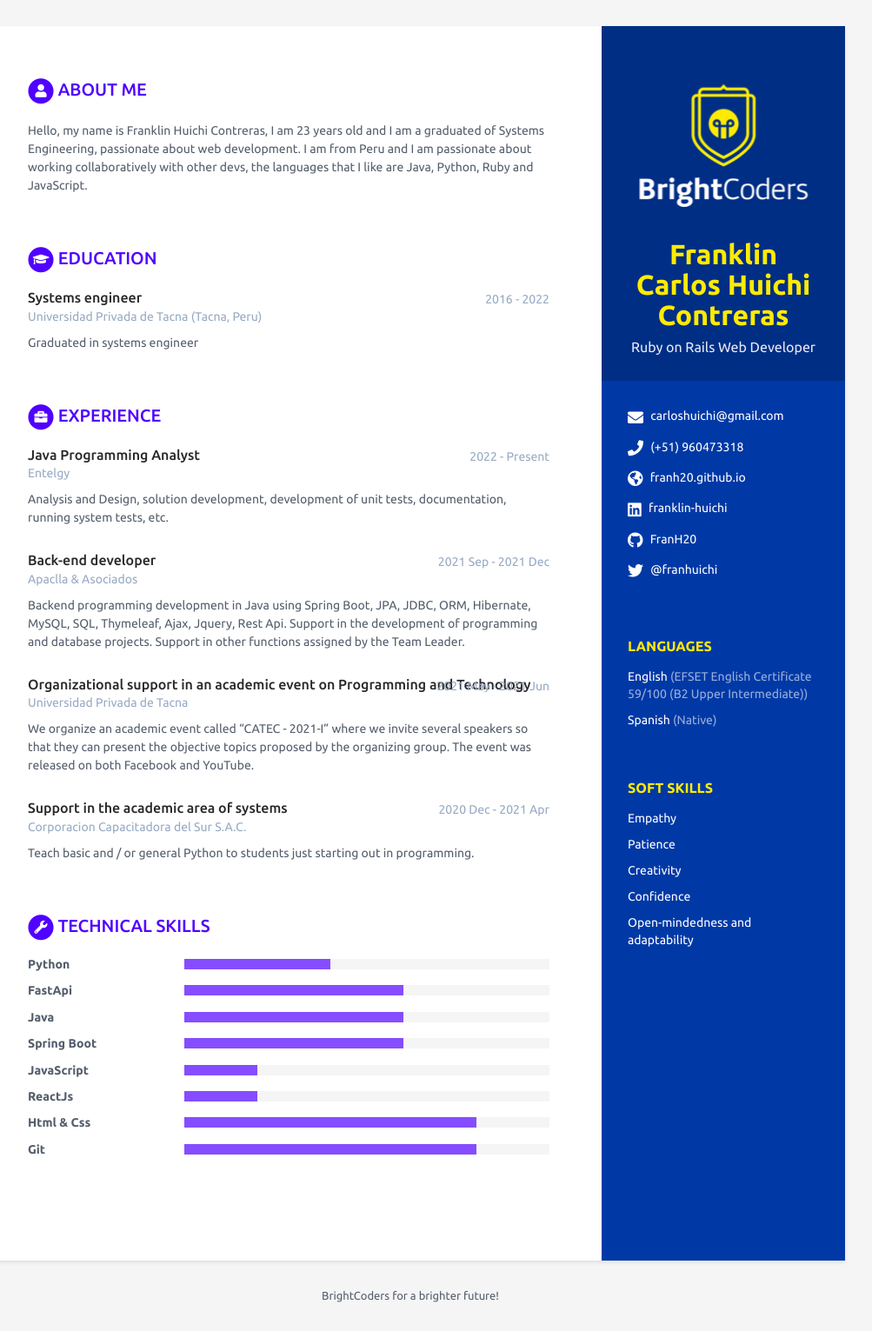
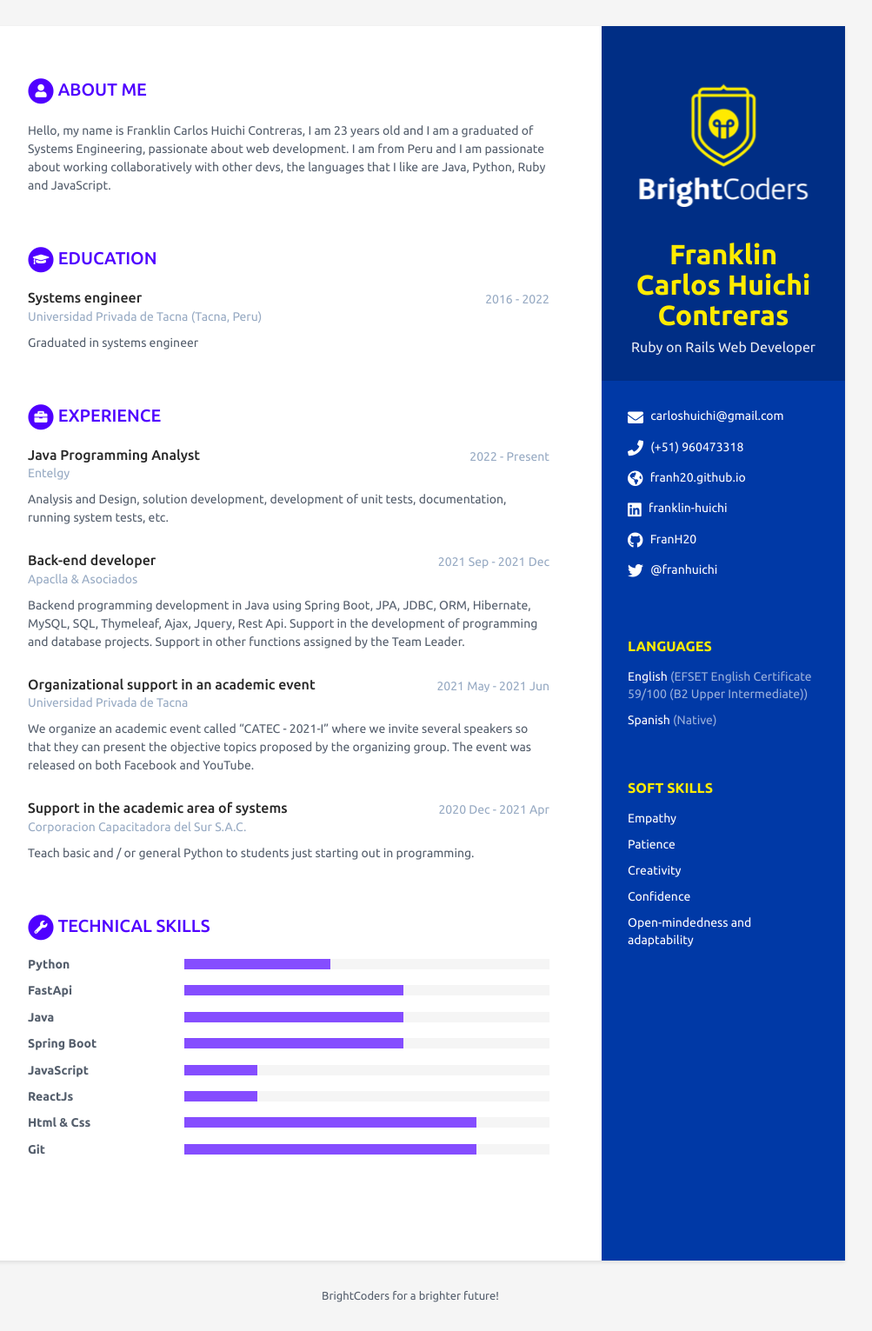
Before and after one commit to BC-MAY-21-ROR/kata-03-scorecard-FranH20, a Jekyll site: the page built from index.html, in a window 1280 px wide. Shown: the whole page at 87% size, without its empty margins (168-1171 px from the left). Built offline with Jekyll 4.4.1, drawn with Linux system fonts in a browser that asks for light colours.

Commit message:
Change title experience

```diff
--- a/_data/data.yml
+++ b/_data/data.yml
@@ -53,7 +53,7 @@ sidebar:
 career-profile:
   title: About Me # NO MODIFICAR
   summary: |
-    Hello, my name is Franklin Huichi Contreras, I am 23 years old and I am a graduated of Systems Engineering, passionate about web development. I am from Peru and I  am passionate about working collaboratively with other devs, the languages that I like are Java, Python, Ruby and JavaScript.
+    Hello, my name is Franklin Carlos Huichi Contreras, I am 23 years old and I am a graduated of Systems Engineering, passionate about web development. I am from Peru and I  am passionate about working collaboratively with other devs, the languages that I like are Java, Python, Ruby and JavaScript.
 
 # Registra aquí tus estudios. Agrega o elimina según sea necesario
 educationcomplete:
@@ -79,7 +79,7 @@ experiences:
       MySQL, SQL, Thymeleaf, Ajax, Jquery, Rest Api. Support in the development of programming and database projects.
       Support in other functions assigned by the Team Leader.
 
-  - role: Organizational support in an academic event on Programming and Technology
+  - role: Organizational support in an academic event
     time: 2021 May - 2021 Jun
     company: Universidad Privada de Tacna
     details: |
```
